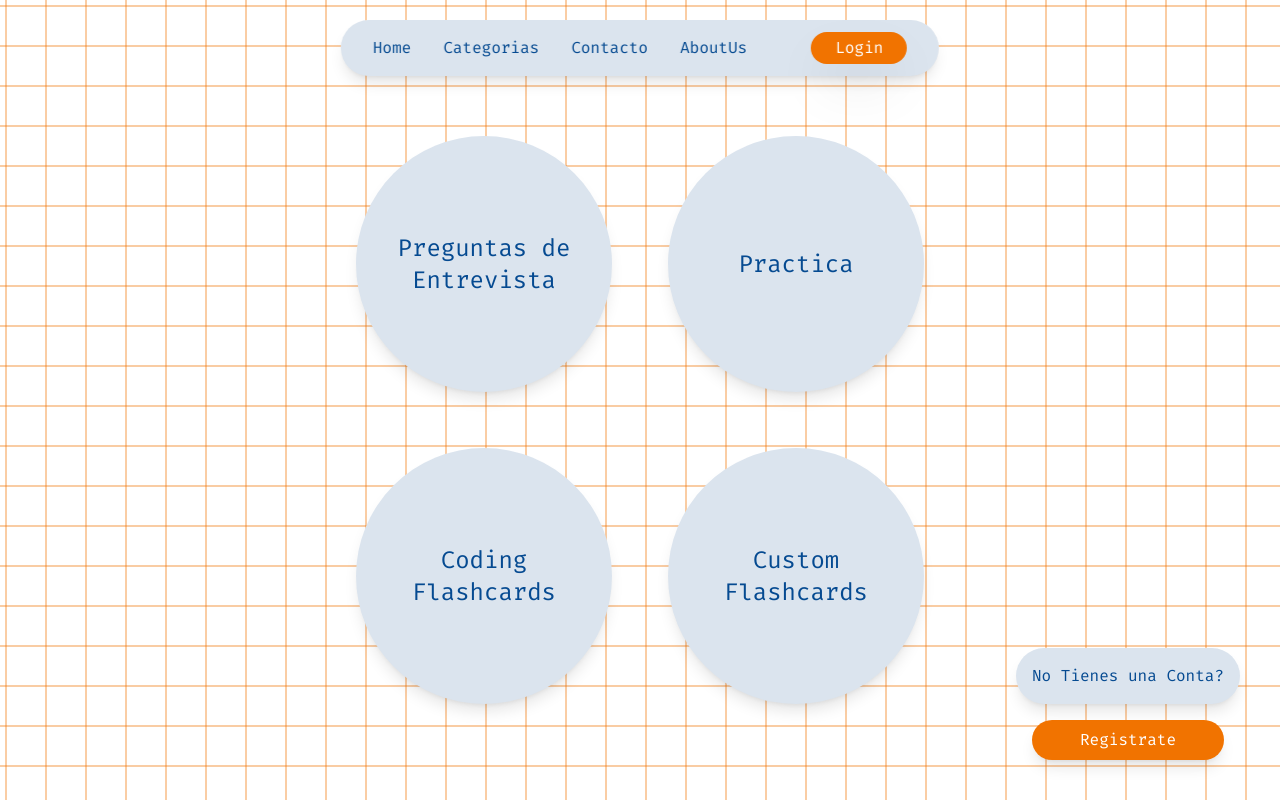
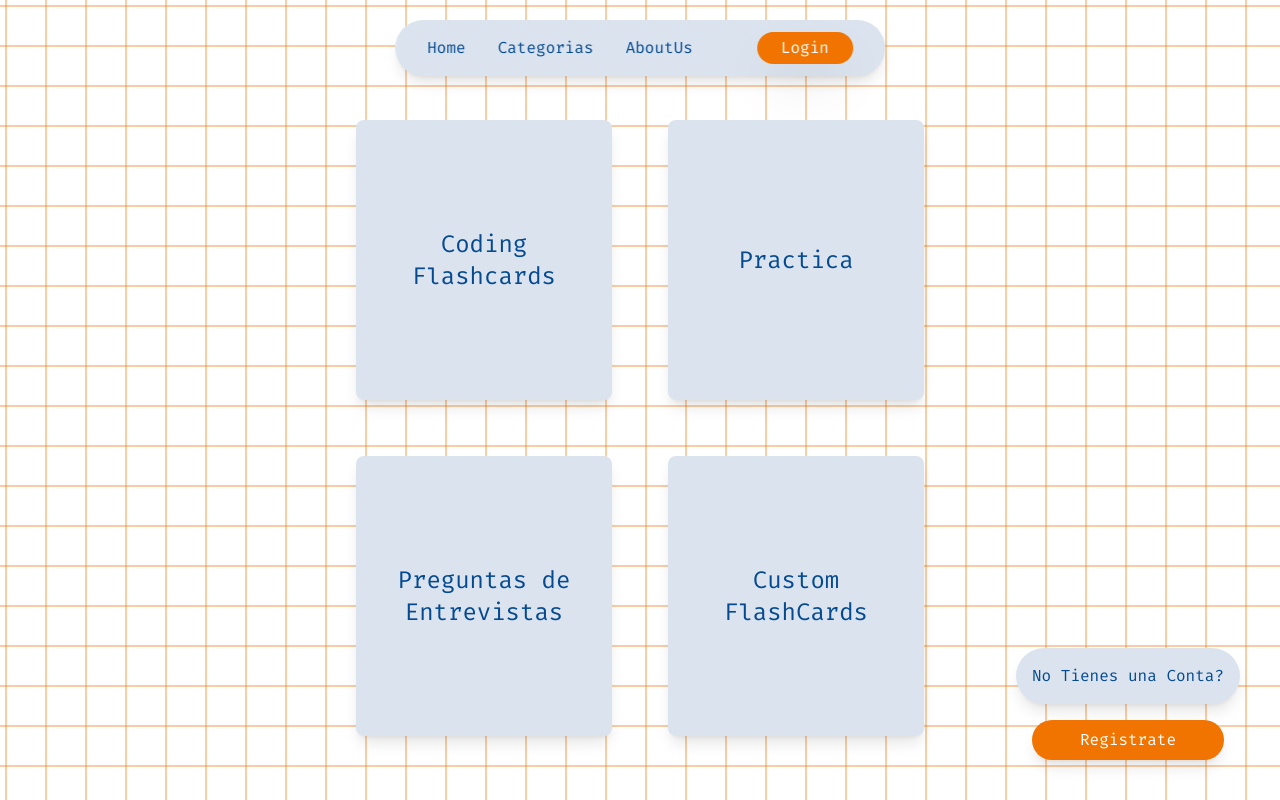
Before and after one commit to iZergiodev/Front-Flash4Devs, a React (Vite) app: page /auth in a window 1280 px wide. Built offline with nearby package versions, Linux system fonts and the light colour scheme.

Commit message:
Arreglado los cards de Home

```diff
--- a/src/auth/views/Home.jsx
+++ b/src/auth/views/Home.jsx
@@ -10,41 +10,41 @@ import { useEffect } from "react";
 import { useState } from "react";
 
 export const Home = () => {
-
-  const [emailState, setEmail] = useState('');
-  const [nameState, setName] = useState('');
+  const [emailState, setEmail] = useState("");
+  const [nameState, setName] = useState("");
 
   const { isLogged } = useUserStore();
-
 
   const token = localStorage.getItem("token");
 
   const decodedToken = token ? decodeToken(token) : null;
   const id = decodedToken ? decodedToken.id : null;
 
-
-  const extraer = async() => {
+  const extraer = async () => {
     try {
-      const response = await fetch(`https://back-flash4devs-production.up.railway.app/api/user/${id}`, {
+      const response = await fetch(
+        `https://back-flash4devs-production.up.railway.app/api/user/${id}`,
+        {
           method: "GET",
           headers: {
             Authorization: `Bearer ${token}`,
           },
-      });
+        }
+      );
 
       const data = await response.json();
 
       if (response.ok) {
         console.log("Información del usuario:", data);
         setEmail(data.email);
-        setName(data.name)
+        setName(data.name);
       } else {
         console.error("Error al obtener la información del usuario");
       }
     } catch (error) {
       console.error("Error de red:", error);
     }
-  }
+  };
 
   useEffect(() => {
     if (id) {
@@ -52,11 +52,10 @@ export const Home = () => {
     }
   }, [id]);
 
-  const cardVariants = {
-    hidden: { opacity: 0, scale: 0.8 },
-    visible: { opacity: 1, scale: 1, transition: { duration: 0.5 } },
-    hover: { scale: 1.1, transition: { duration: 0.3 } },
-  };
+  const [isHoveredCard1, setIsHoveredCard1] = useState(false);
+  const [isHoveredCard2, setIsHoveredCard2] = useState(false);
+  const [isHoveredCard3, setIsHoveredCard3] = useState(false);
+  const [isHoveredCard4, setIsHoveredCard4] = useState(false);
 
   return (
     <>
@@ -71,11 +70,7 @@ export const Home = () => {
           scale={0.1}
           threshold={0.2}
         >
-          {isLogged ? (
-            <MenuRight name={nameState} email={emailState} />
-          ) : (
-            ""
-          )}
+          {isLogged ? <MenuRight name={nameState} email={emailState} /> : ""}
           <Navbar />
         </AnimatedContent>
         <Squares
@@ -87,97 +82,166 @@ export const Home = () => {
         />
 
         <div className="absolute inset-0 flex items-center justify-center p-4 z-10 sm:mt-0 mt-30 pointer-events-none">
-          <div className="flex flex-wrap gap-14 w-[600px] max-w-4xl justify-center mt-10">
+          <div className="flex flex-wrap gap-14 w-[700px] h-[600px] max-w-4xl justify-center mt-10">
             <motion.div
-              className="w-64 h-64 rounded-full flex items-center justify-center bg-card text-text text-center p-6 shadow-lg pointer-events-auto relative overflow-hidden cursor-pointer"
-              variants={cardVariants}
+              className={`w-64 h-70 rounded-lg flex flex-col ${
+                isHoveredCard1 ? "bg-accent text-white" : "bg-card text-text"
+              } shadow-lg pointer-events-auto relative overflow-hidden cursor-pointer`}
+              onHoverStart={() => setIsHoveredCard1(true)}
+              onHoverEnd={() => setIsHoveredCard1(false)}
               initial="hidden"
               animate="visible"
-              whileHover="hover"
-            >
-              <h2 className="text-xl md:text-2xl font-bold font-mono">
-                Preguntas de Entrevista
-              </h2>
-              <div
-                className="absolute inset-0 text-white bg-opacity-80 flex items-center justify-center opacity-0 hover:opacity-100 transition-opacity duration-300"
-                style={{
-                  background:
-                    "linear-gradient(135deg, var(--color-primary), var(--color-secondary))",
+              whileHover={{
+                scale: 1.1,
+                transition: { duration: 0.4 },
               }}
             >
-                <p className="text-sm p-4">
-                  Descrição breve sobre o card de perguntas de entrevista...
+              {!isHoveredCard1 ? (
+                <div className="flex items-center justify-center h-full p-6 text-center">
+                  <h2 className="text-xl md:text-2xl font-bold font-mono">
+                    Coding Flashcards
+                  </h2>
+                </div>
+              ) : (
+                <div className="flex flex-col h-full">
+                  <div className="p-4 bg-accent text-white rounded-t-lg border-b font-semibold border-gray-300">
+                    <h2 className="text-xl md:text-2xl font-bold text-center">
+                      Coding Flashcards
+                    </h2>
+                  </div>
+                  <div className="flex-1 p-8 overflow-y-auto bg-card text-text text-center items-center">
+                    <p className="text-sm">
+                      Descrição breve sobre o Coding Flashcards
                     </p>
                   </div>
+                  <div className="p-4 bg-card rounded-b-lg border-t border-gray-300 text-center">
+                    <p className="text-xs text-text ">
+                      ¡Haga clic para comenzar!
+                    </p>
+                  </div>
+                </div>
+              )}
             </motion.div>
 
             <motion.div
-              className="w-64 h-64 rounded-full flex items-center justify-center bg-card text-text text-center p-6 shadow-lg pointer-events-auto relative overflow-hidden cursor-pointer"
-              variants={cardVariants}
+              className={`w-64 h-70 rounded-lg flex flex-col ${
+                isHoveredCard2 ? "bg-accent text-white" : "bg-card text-text"
+              } shadow-lg pointer-events-auto relative overflow-hidden cursor-pointer`}
+              onHoverStart={() => setIsHoveredCard2(true)}
+              onHoverEnd={() => setIsHoveredCard2(false)}
               initial="hidden"
               animate="visible"
-              whileHover="hover"
+              whileHover={{
+                scale: 1.1,
+                transition: { duration: 0.4 },
+              }}
             >
+              {!isHoveredCard2 ? (
+                <div className="flex items-center justify-center h-full p-6 text-center">
                   <h2 className="text-xl md:text-2xl font-bold font-mono">
                     Practica
                   </h2>
-              <div
-                className="absolute inset-0 text-white bg-opacity-80 flex items-center justify-center opacity-0 hover:opacity-100 transition-opacity duration-300"
-                style={{
-                  background:
-                    "linear-gradient(135deg, var(--color-accent), var(--color-muted))",
-                }}
-              >
-                <p className="text-sm p-4">
-                  Descrição breve sobre o card de prática...
+                </div>
+              ) : (
+                <div className="flex flex-col h-full">
+                  <div className="p-4 bg-secondary text-white rounded-t-lg border-b font-semibold border-gray-300">
+                    <h2 className="text-xl md:text-2xl font-bold text-center">
+                      Practica Flash4Devs
+                    </h2>
+                  </div>
+                  <div className="flex-1 p-8 overflow-y-auto bg-card text-text text-center items-center">
+                    <p className="text-sm">
+                      Descrição breve sobre la Practica de Flash4Devs
                     </p>
                   </div>
+                  <div className="p-4 bg-card rounded-b-lg border-t border-gray-300 text-center">
+                    <p className="text-xs text-text ">
+                      ¡Haga clic para comenzar!
+                    </p>
+                  </div>
+                </div>
+              )}
             </motion.div>
 
             <motion.div
-              className="w-64 h-64 rounded-full flex items-center justify-center bg-card text-text text-center p-6 shadow-lg pointer-events-auto relative overflow-hidden cursor-pointer"
-              variants={cardVariants}
+              className={`w-64 h-70 rounded-lg flex flex-col ${
+                isHoveredCard3 ? "bg-accent text-white" : "bg-card text-text"
+              } shadow-lg pointer-events-auto relative overflow-hidden cursor-pointer`}
+              onHoverStart={() => setIsHoveredCard3(true)}
+              onHoverEnd={() => setIsHoveredCard3(false)}
               initial="hidden"
               animate="visible"
-              whileHover="hover"
-            >
-              <h2 className="text-xl md:text-2xl font-bold font-mono">
-                Coding Flashcards
-              </h2>
-              <div
-                className="absolute inset-0 text-white bg-opacity-80 flex items-center justify-center opacity-0 hover:opacity-100 transition-opacity duration-300"
-                style={{
-                  background:
-                    "linear-gradient(135deg, var(--color-muted), var(--color-accent))",
+              whileHover={{
+                scale: 1.1,
+                transition: { duration: 0.4 },
               }}
             >
-                <p className="text-sm p-4">
-                  Descrição breve sobre o card de flashcards de programação...
+              {!isHoveredCard3 ? (
+                <div className="flex items-center justify-center h-full p-6 text-center">
+                  <h2 className="text-xl md:text-2xl font-bold font-mono">
+                    Preguntas de Entrevistas
+                  </h2>
+                </div>
+              ) : (
+                <div className="flex flex-col h-full">
+                  <div className="p-4 bg-accent text-white rounded-t-lg border-b font-semibold border-gray-300">
+                    <h2 className="text-xl md:text-2xl font-bold text-center">
+                      Preguntas de Entrevistas
+                    </h2>
+                  </div>
+                  <div className="flex-1 p-8 overflow-y-auto bg-card text-text text-center items-center">
+                    <p className="text-sm">
+                      Descrição breve sobre o card de Flashcards
+                      Personalizados...
                     </p>
                   </div>
+                  <div className="p-4 bg-card rounded-b-lg border-t border-gray-300 text-center">
+                    <p className="text-xs text-text ">
+                      ¡Haga clic para comenzar!
+                    </p>
+                  </div>
+                </div>
+              )}
             </motion.div>
 
             <motion.div
-              className="w-64 h-64 rounded-full flex items-center justify-center bg-card text-text text-center p-6 shadow-lg pointer-events-auto relative overflow-hidden cursor-pointer"
-              variants={cardVariants}
+              className={`w-64 h-70 rounded-lg flex flex-col ${
+                isHoveredCard4 ? "bg-accent text-white" : "bg-card text-text"
+              } shadow-lg pointer-events-auto relative overflow-hidden cursor-pointer`}
+              onHoverStart={() => setIsHoveredCard4(true)}
+              onHoverEnd={() => setIsHoveredCard4(false)}
               initial="hidden"
               animate="visible"
-              whileHover="hover"
-            >
-              <h2 className="text-xl md:text-2xl font-bold font-mono">
-                Custom Flashcards
-              </h2>
-              <div
-                className="absolute inset-0 text-white bg-opacity-80 flex items-center justify-center opacity-0 hover:opacity-100 transition-opacity duration-300"
-                style={{
-                  background:
-                    "linear-gradient(135deg, var(--color-secondary), var(--color-primary))",
+              whileHover={{
+                scale: 1.1,
+                transition: { duration: 0.4 },
               }}
             >
-                <p className="text-sm p-4">
-                  Descrição breve sobre o card de flashcards personalizados...
+              {!isHoveredCard4 ? (
+                <div className="flex items-center justify-center h-full p-6 text-center">
+                  <h2 className="text-xl md:text-2xl font-bold font-mono">
+                    Custom FlashCards
+                  </h2>
+                </div>
+              ) : (
+                <div className="flex flex-col h-full">
+                  <div className="p-4 bg-secondary text-white rounded-t-lg border-b font-semibold border-gray-300">
+                    <h2 className="text-xl md:text-2xl font-bold text-center">
+                      Custom FlashCards
+                    </h2>
+                  </div>
+                  <div className="flex-1 p-8 overflow-y-auto bg-card text-text text-center items-center">
+                    <p className="text-sm">
+                      Descrição breve sobre los Custom FlashCards
                     </p>
                   </div>
+                  <div className="p-4 bg-card rounded-b-lg border-t border-gray-300 text-center">
+                    <p className="text-xs text-text ">
+                      ¡Haga clic para comenzar!
+                    </p>
+                  </div>
+                </div>
+              )}
             </motion.div>
             {!isLogged ? (
               <div className="flex flex-col justify-center items-center gap-4 fixed bottom-10 right-10">
--- a/src/auth/views/Profile.jsx
+++ b/src/auth/views/Profile.jsx
@@ -16,11 +16,11 @@ import { Navbar } from "../../components/Navbar";
 
 export const Profile = () => {
   const [avatar, setAvatar] = useState("/avatarejemplo.jpg");
-  const [firstName, setFirstName] = useState("Yago");
-  const [lastName, setLastName] = useState("Cima Castelao");
-  const [email, setEmail] = useState("yago@castelao.dev");
+  const [firstName, setFirstName] = useState("");
+  const [lastName, setLastName] = useState("");
+  const [email, setEmail] = useState("");
   const [description, setDescription] = useState(
-    "Desarrollador de software de Flash4Geeks"
+    ""
   );
   const [porcentage, setPorcentage] = useState(85);
   const [studyTime, setStudyTime] = useState("120 horas");
@@ -116,6 +116,7 @@ export const Profile = () => {
                 <div className="mt-2 flex items-center">
                   <input
                     type="text"
+                    placeholder="Escribe tu apellido"
                     value={lastName}
                     onChange={(e) => setLastName(e.target.value)}
                     className="flex-1 p-1 border border-muted rounded-lg w-full text-sm"
@@ -147,6 +148,7 @@ export const Profile = () => {
                   </label>
                   <textarea
                     value={description}
+                    placeholder="Escribe un poco sobre ti"
                     onChange={(e) => setDescription(e.target.value)}
                     className="w-full p-1 border border-muted rounded-lg resize-none text-sm mt-1"
                     rows={3}
@@ -206,6 +208,7 @@ export const Profile = () => {
                 <div className="mt-1 flex items-center">
                   <input
                     type="text"
+                    placeholder="Enlace a tu GitHub"
                     value={github}
                     onChange={(e) => setGithub(e.target.value)}
                     className="flex-1 p-1 border border-muted rounded-lg w-full text-sm"
@@ -224,6 +227,7 @@ export const Profile = () => {
                 <div className="mt-1 flex items-center">
                   <input
                     type="text"
+                    placeholder="Enlace a tu Linkedin"
                     value={linkedin}
                     onChange={(e) => setLinkedin(e.target.value)}
                     className="flex-1 p-1 border border-muted rounded-lg w-full text-sm"
@@ -242,6 +246,7 @@ export const Profile = () => {
                 <div className="mt-1 flex items-center">
                   <input
                     type="text"
+                    placeholder="Enlace a tu Twitter"
                     value={twitter}
                     onChange={(e) => setTwitter(e.target.value)}
                     className="flex-1 p-1 border border-muted rounded-lg w-full text-sm"
--- a/src/components/Navbar.jsx
+++ b/src/components/Navbar.jsx
@@ -4,7 +4,6 @@ import { useUserStore } from "../store/userStore";
 const listItems = [
   { name: "Home", path: "/auth/home" },
   { name: "Categorias", path: "/auth/categorias" },
-  { name: "Contacto", path: "/auth/contacto" },
   { name: "AboutUs", path: "/auth/about-us" },
 ];
 
```
Lines whose indentation alone changed are shown as unchanged.
